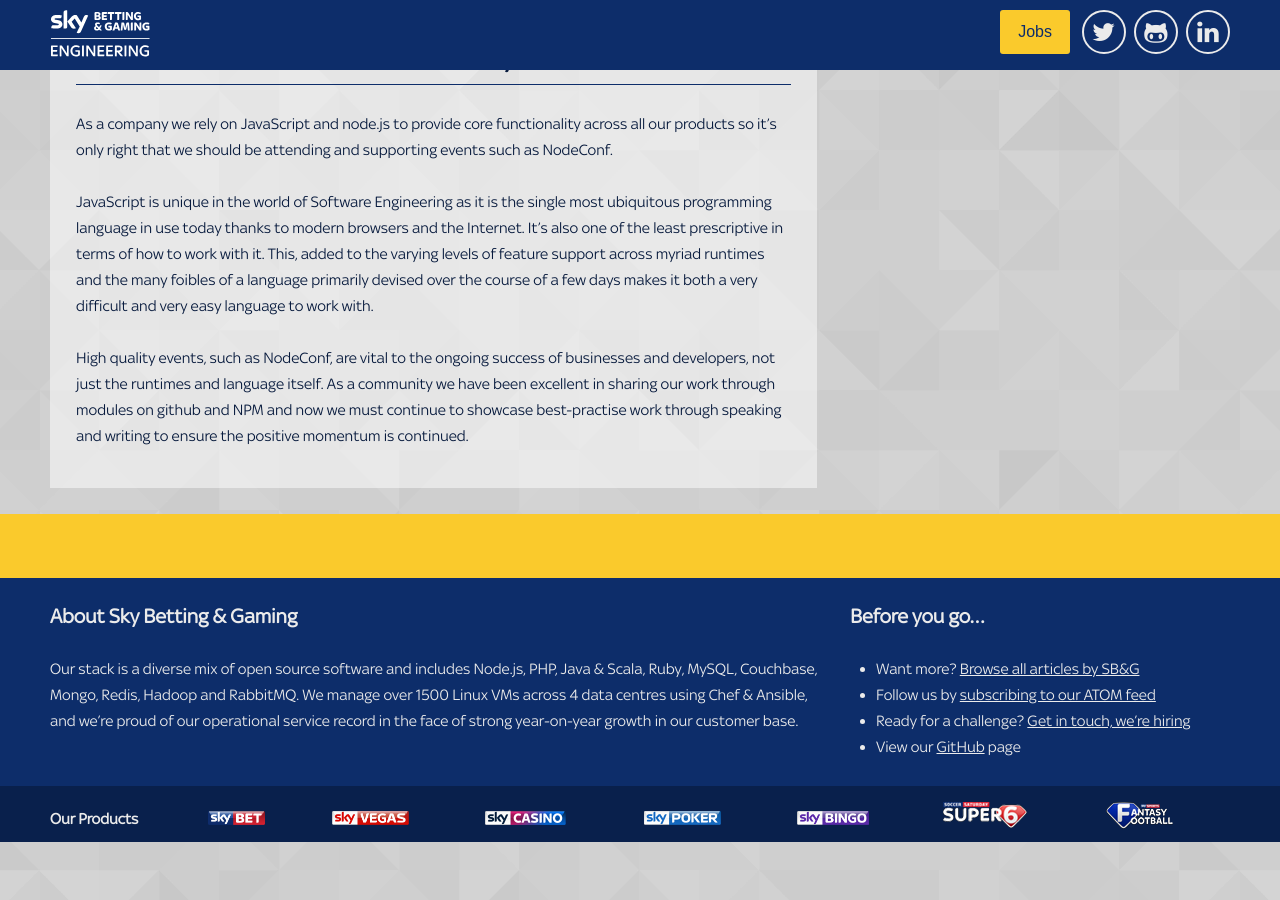
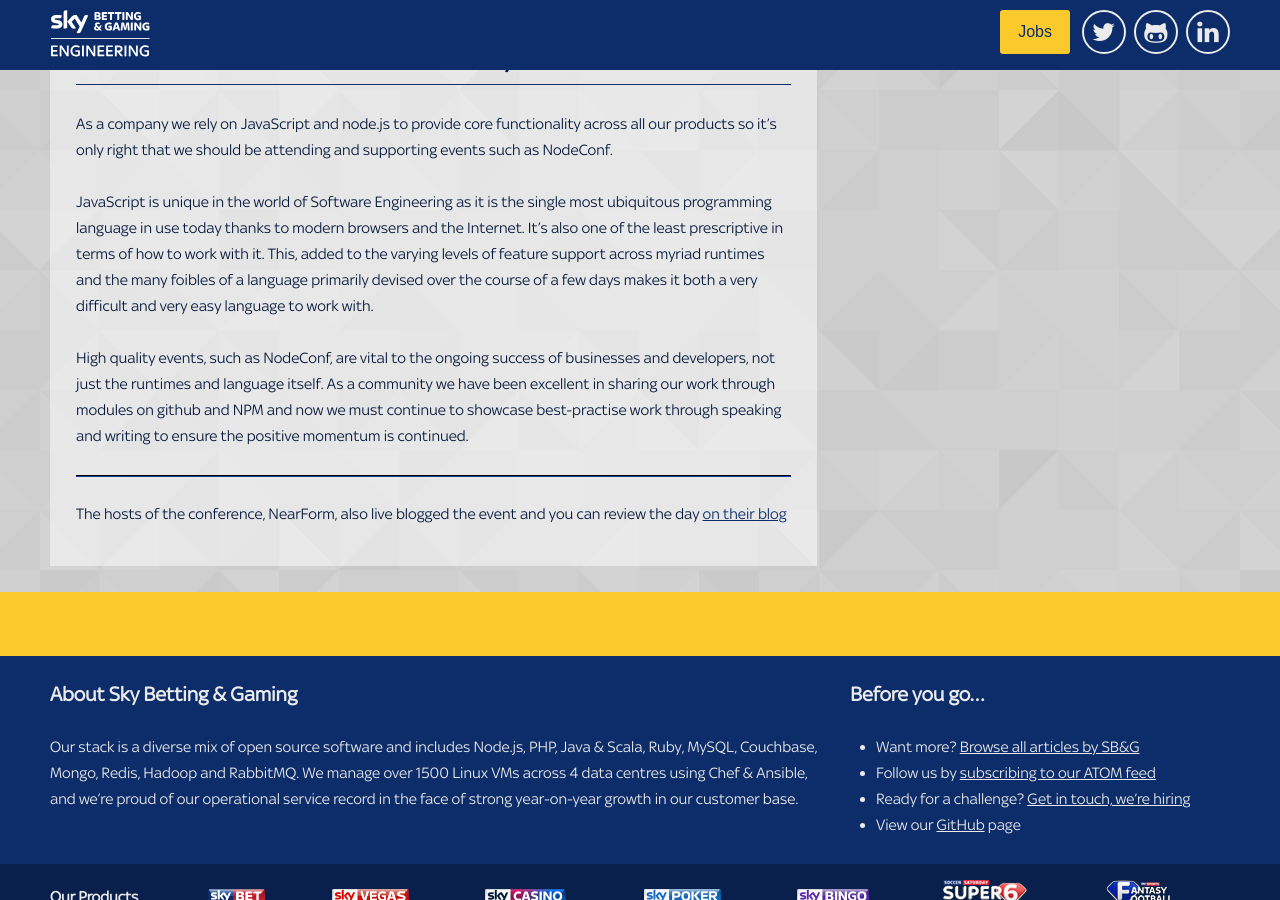
Before and after one commit to skybet/skybet.github.io, a Jekyll site: the page built from _posts/2016-05-18-looking-back-at-nodeconf-london.md, in a window 1280 px wide and 900 px high, scrolled down 2969 px. Built offline with Jekyll 4.4.1, drawn with Linux system fonts in a browser that asks for light colours; nearby versions of some CDN libraries; some web fonts are replaced; comment, search, counter and statistics services are not loaded.

Commit message:
Add a link to the NearForm live blog

```diff
--- a/_posts/2016-05-18-looking-back-at-nodeconf-london.md
+++ b/_posts/2016-05-18-looking-back-at-nodeconf-london.md
@@ -65,3 +65,7 @@
 JavaScript is unique in the world of Software Engineering as it is the single most ubiquitous programming language in use today thanks to modern browsers and the Internet. It’s also one of the least prescriptive in terms of how to work with it. This, added to the varying levels of feature support across myriad runtimes and the many foibles of a language primarily devised over the course of a few days makes it both a very difficult and very easy language to work with.
 
 High quality events, such as NodeConf, are vital to the ongoing success of businesses and developers, not just the runtimes and language itself. As a community we have been excellent in sharing our work through modules on github and NPM and now we must continue to showcase best-practise work through speaking and writing to ensure the positive momentum is continued.
+
+---
+
+The hosts of the conference, NearForm, also live blogged the event and you can review the day [on their blog](http://www.nearform.com/nodecrunch/nodeconf-london-2016-live-blog/)
```
